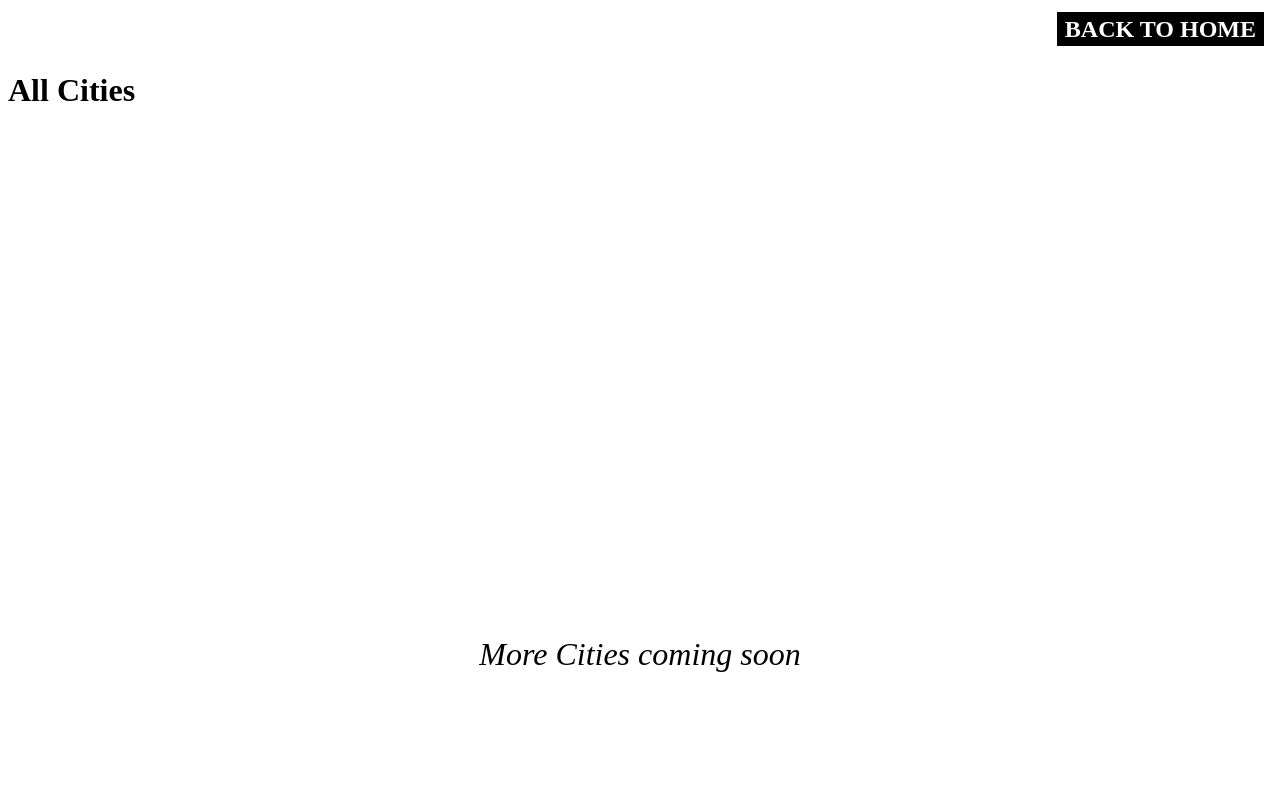
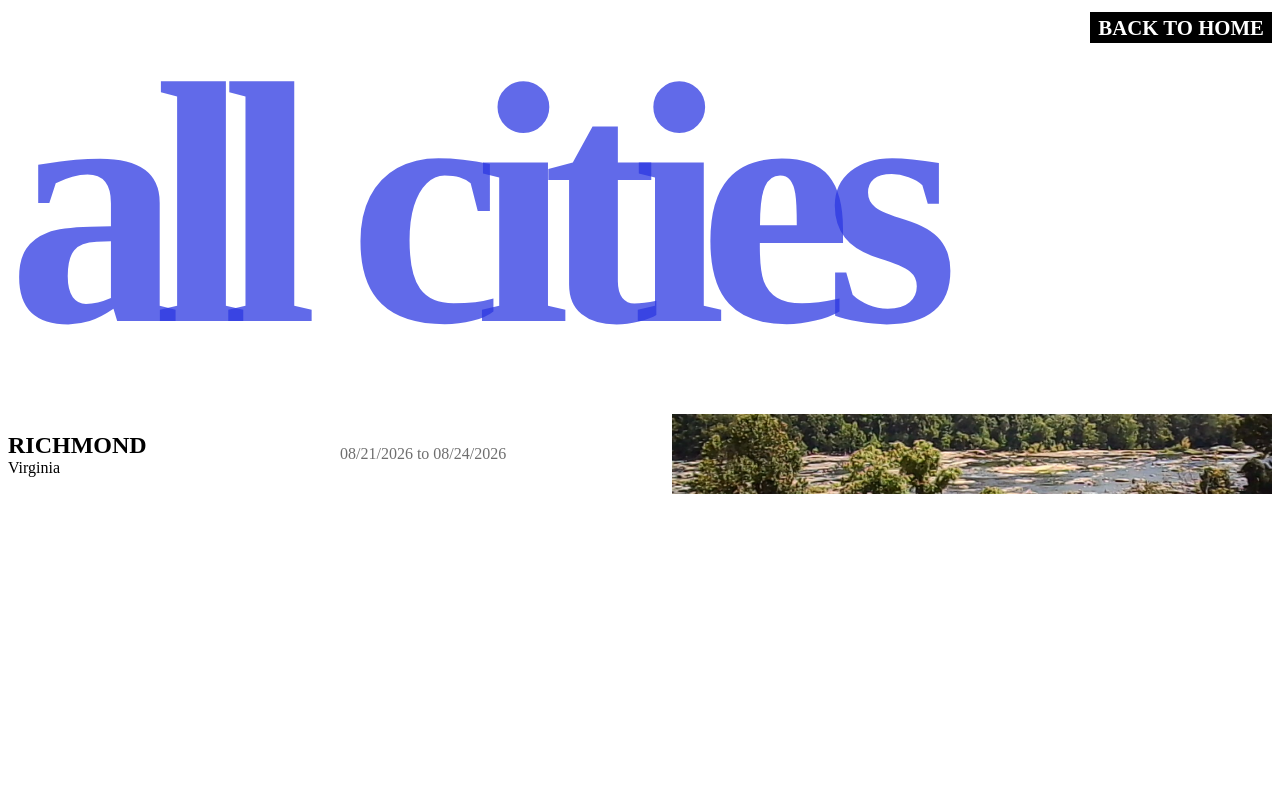
Before and after one commit to r-shahid/travels, a React (Create React App) app: page /all in a window 1280 px wide. Shown: the top 800 px of the page. Built offline with nearby package versions, Linux system fonts and the light colour scheme; a web font is replaced by a local one.

Commit message:
add all-cities page functionality

```diff
--- a/src/components/AllCities.js
+++ b/src/components/AllCities.js
@@ -14,20 +14,21 @@ const AllCities = ({cities}) => {
       </header>
       <h1>All Cities</h1>
       <div className="cities_list">
-        {cities.toReversed().map((city)=>{
+        {cities.toReversed().map((city, key)=>{
             return(
-                // <Link to={`/${city.city}`}>
-                // <div className="trip">
-                //     <h2 className="city-state">{city.city}<span className="state"> {city.state}</span></h2>
-                //     <div className="duration">
-                //         {city.trip_start} to {city.trip_end}
-                //     </div>
-                //     <div className="thumbnail">
-                //         <img src={`/images/${city.thumbnail}`} alt={city.thumbnail_alt}/>
-                //     </div>
-                // </div>
-                // </Link>
-                <div className="coming-soon">More Cities coming soon</div>
+                <Link to={key === 0 ? "/" : `/${city.city}`} key={key}>
+                <div className="trip">
+                    <h2 className="city-state">
+                        <div className="city">{city.city}</div>
+                        <div className="state"> {city.state}</div></h2>
+                    <div className="duration">
+                        {city.trip_start} to {city.trip_end}
+                    </div>
+                    <div className="thumbnail">
+                        <img src={`/images/${city.thumbnail}`} alt={city.thumbnail_alt}/>
+                    </div>
+                </div>
+                </Link>
             )
         })}
       </div>
--- a/src/styles/allcities.css
+++ b/src/styles/allcities.css
@@ -1,6 +1,10 @@
 .AllCities {
   min-height: 100vh;
-  padding: 0 8px;
+}
+
+.AllCities a {
+  text-decoration: none;
+  color: inherit;
 }
 
 .AllCities header {
@@ -12,15 +16,34 @@
 }
 
 .AllCities header a {
-  font-size: 1.5rem;
-  text-decoration: none;
-  color: inherit;
+  font-size: 1.3rem;
   font-weight: 600;
   background-color: black;
   color: white;
   padding: 4px 8px;
   text-transform: uppercase;
   font-variation-settings: "wdth" 151;
+  margin-right: 0px;
+}
+
+.AllCities h1{
+  white-space: nowrap;
+  font-size: clamp(2rem, 27vw, 24rem);
+  font-weight: 900;
+  letter-spacing: -0.08em;
+  text-transform: lowercase;
+  font-variation-settings: "wdth" 105;
+  color: rgba(43, 55, 226, 0.747);
+  margin-top: -50px;
+  margin-bottom: 0px;
+}
+
+.AllCities .cities_list, .AllCities h1 {
+    padding: 0 8px;
+}
+
+.AllCities .cities_list {
+
 }
 
 .AllCities .trip {
@@ -33,6 +56,24 @@
   align-items: center;
   /* gap: 8px 8px; */
   /* background-color: yellow; */
+}
+
+.AllCities .trip .city-state .city {
+  text-transform: uppercase;
+  font-variation-settings: "wdth" 151;
+}
+
+.AllCities .trip .city-state .state {
+  font-weight: 400;
+  font-variation-settings: "wdth" 151;
+  text-transform: capitalize;
+  font-size: 1rem;
+}
+
+.AllCities .duration{
+  font-variation-settings: "wdth" 110;
+  font-weight: 500;
+  color: rgba(0, 0, 0, 0.57);
 }
 
 .AllCities .thumbnail {
--- a/src/styles/city.css
+++ b/src/styles/city.css
@@ -25,7 +25,7 @@
     } */
 
 .City header a {
-  font-size: 1.5rem;
+  font-size: 1.3rem;
   text-decoration: none;
   color: inherit;
   font-weight: 600;
```
Also changed, not shown: src/components/City.js (+4 -3 lines).
